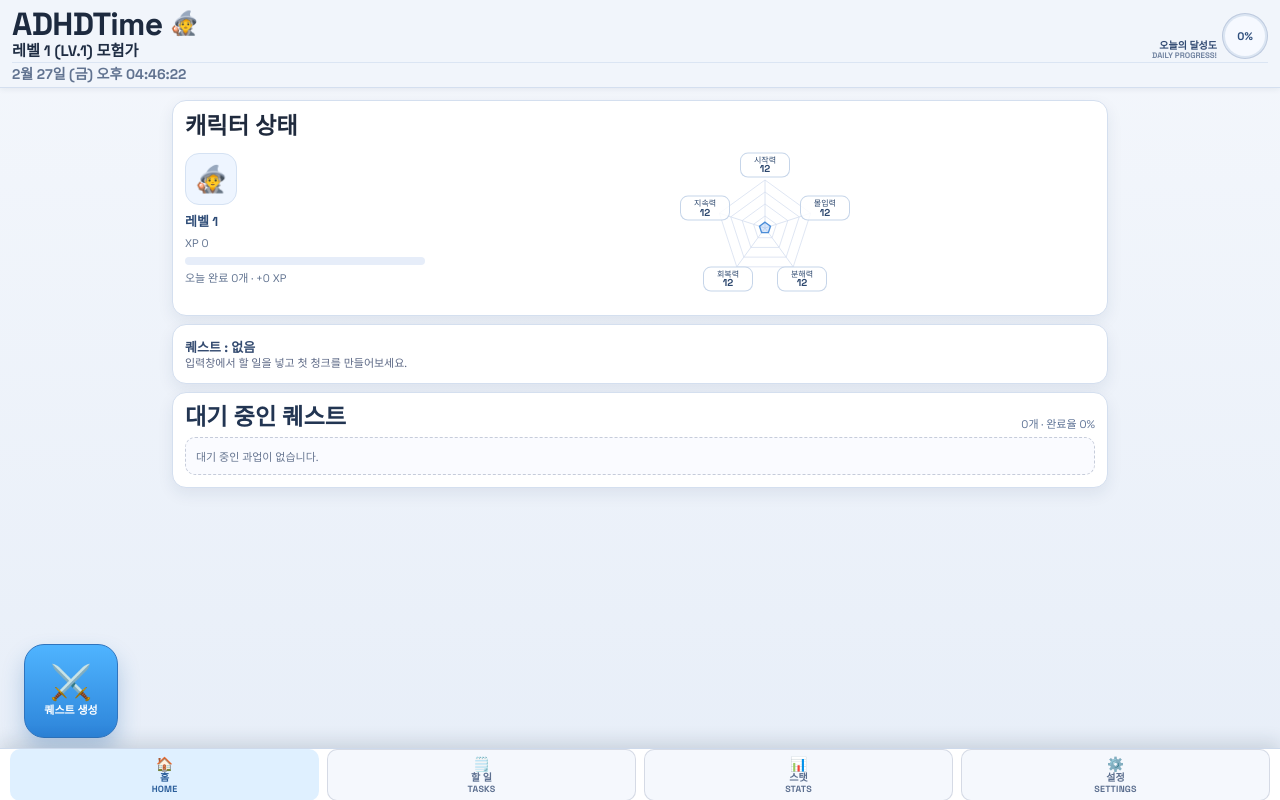
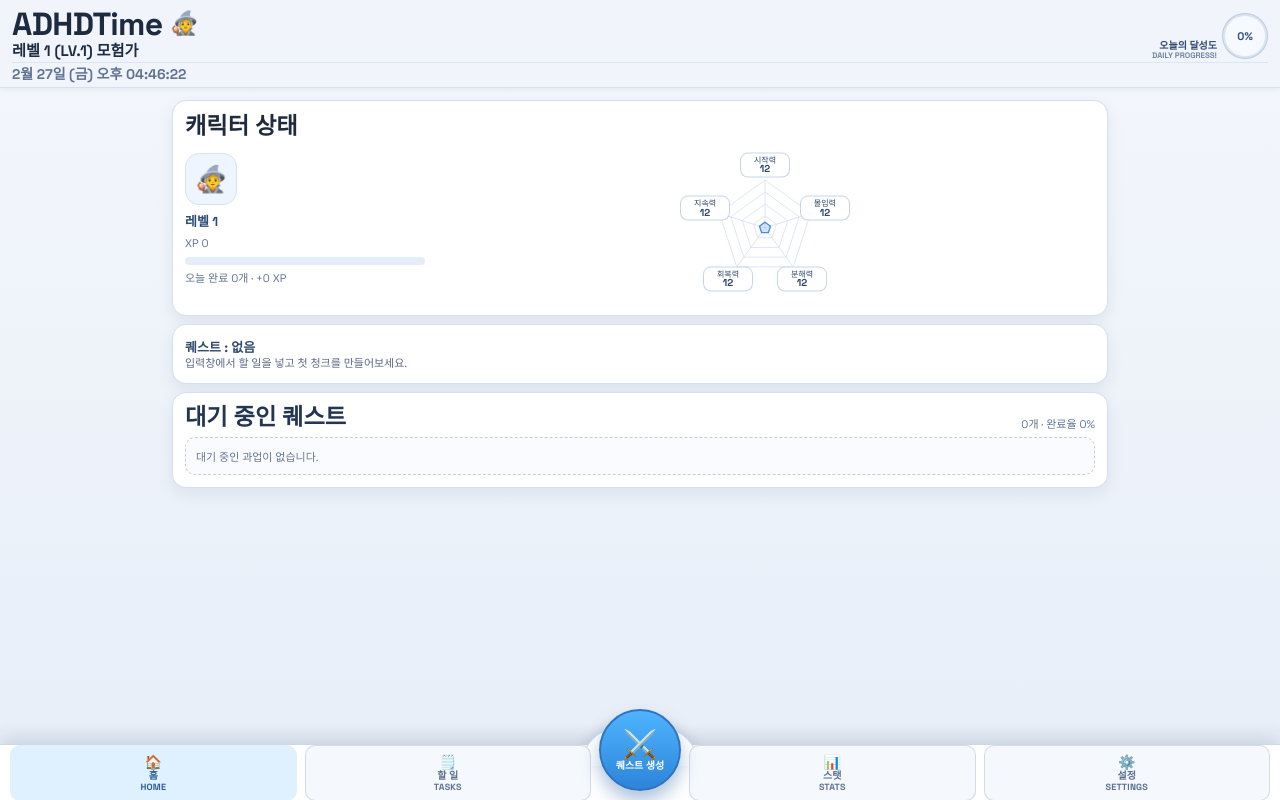
Before and after one commit to sphacker83/adhdtime, a Next.js app: page / in a window 1280 px wide. Built offline with nearby package versions, Linux system fonts and the light colour scheme; a web font is replaced by a local one.

Commit message:
feat: 하단 네비 중앙 돌출형 퀘스트 생성 CTA 적용

```diff
--- a/features/mvp/components/mvp-dashboard.module.css
+++ b/features/mvp/components/mvp-dashboard.module.css
@@ -1912,9 +1912,9 @@
 
 .shell {
   --layout-max-width: 100%;
-  --tab-height: 52px;
+  --tab-height: 56px;
   min-height: 100dvh;
-  padding: 0 0 calc(var(--tab-height) + 6px);
+  padding: 0 0 calc(var(--tab-height) + 34px);
   overflow-x: hidden;
   background: linear-gradient(180deg, #f4f7fc 0%, #e7eef8 100%);
 }
@@ -2294,49 +2294,9 @@
   font-size: 14px;
 }
 
-.floatingQuestButton {
-  position: fixed;
-  left: clamp(12px, 3vw, 24px);
-  right: auto;
-  bottom: calc(var(--tab-height) + 10px);
-  width: 94px;
-  height: 94px;
-  padding: 10px 8px;
-  border: 1px solid #2f74be;
-  border-radius: 20px;
-  background: linear-gradient(180deg, #4fb4ff 0%, #2d84d9 100%);
-  box-shadow: 0 12px 22px rgba(33, 99, 172, 0.28);
-  color: #fff;
-  display: grid;
-  grid-template-rows: auto auto;
-  justify-items: center;
-  align-content: center;
-  gap: 4px;
-  cursor: pointer;
-  z-index: 35;
-  font-weight: 800;
-  font-size: 11px;
-}
-
-.floatingQuestButtonIcon {
-  font-size: 34px;
-  line-height: 1;
-}
-
-.floatingQuestButtonLabel {
-  line-height: 1.1;
-  text-align: center;
-  white-space: normal;
-}
-
-.floatingQuestButton:focus-visible {
-  outline: 2px solid rgba(33, 132, 217, 0.35);
-  outline-offset: 2px;
-}
-
 .questModalBackdrop {
   z-index: 55;
-  padding: 0 12px calc(var(--tab-height) + 8px);
+  padding: 0 12px calc(var(--tab-height) + 24px);
 }
 
 .questModal {
@@ -2366,16 +2326,79 @@
   border-top: 1px solid #cdd9eb;
   background: #fff;
   box-shadow: 0 -6px 18px rgba(22, 39, 66, 0.14);
-  display: flex;
-  justify-content: space-between;
+  display: grid;
+  grid-template-columns: minmax(0, 1fr) auto minmax(0, 1fr);
+  align-items: stretch;
   gap: 8px;
   z-index: 70;
+  overflow: visible;
+}
+
+.tabBar::before {
+  content: "";
+  position: absolute;
+  left: 50%;
+  top: -18px;
+  width: 116px;
+  height: 38px;
+  transform: translateX(-50%);
+  border: 1px solid #cdd9eb;
+  border-bottom: 0;
+  border-top-left-radius: 999px;
+  border-top-right-radius: 999px;
+  background: #fff;
+  box-shadow: 0 -4px 14px rgba(22, 39, 66, 0.08);
+  pointer-events: none;
+}
+
+.tabGroup {
+  min-width: 0;
+  display: grid;
+  grid-template-columns: repeat(2, minmax(0, 1fr));
+  gap: 8px;
   align-items: stretch;
+  z-index: 1;
+}
+
+.tabCreateButton {
+  width: 82px;
+  height: 82px;
+  margin-top: -36px;
+  border-radius: 999px;
+  border: 2px solid #2f74be;
+  background: linear-gradient(180deg, #4fb4ff 0%, #2d84d9 100%);
+  box-shadow: 0 10px 18px rgba(24, 84, 153, 0.35);
+  color: #fff;
+  display: grid;
+  justify-items: center;
+  align-content: center;
+  gap: 2px;
+  padding: 8px 6px;
+  cursor: pointer;
+  z-index: 2;
+  align-self: start;
+}
+
+.tabCreateIcon {
+  font-size: 28px;
+  line-height: 1;
+}
+
+.tabCreateLabel {
+  font-size: 10px;
+  line-height: 1.1;
+  font-weight: 800;
+  text-align: center;
+}
+
+.tabCreateButton:focus-visible {
+  outline: 2px solid rgba(33, 132, 217, 0.35);
+  outline-offset: 2px;
 }
 
 .tabButton,
 .tabButtonActive {
-  flex: 1 1 0;
+  width: 100%;
   min-width: 0;
   height: var(--tab-height);
   border-radius: 10px;
@@ -2412,7 +2435,7 @@
 
 @media (min-width: 768px) {
   .shell {
-    --tab-height: 52px;
+    --tab-height: 56px;
   }
 
   .app {
--- a/features/mvp/components/mvp-dashboard.tsx
+++ b/features/mvp/components/mvp-dashboard.tsx
@@ -98,6 +98,8 @@ const TAB_ITEMS = [
   { key: "stats", labelKr: "스탯", labelEn: "STATS", icon: "📊" },
   { key: "settings", labelKr: "설정", labelEn: "SETTINGS", icon: "⚙️" }
 ] as const;
+const LEFT_TAB_ITEMS = TAB_ITEMS.slice(0, 2);
+const RIGHT_TAB_ITEMS = TAB_ITEMS.slice(2);
 
 const RISKY_INPUT_PATTERN = /(자해|죽고\s?싶|폭탄|불법|마약|살인|테러)/i;
 
@@ -224,6 +226,7 @@ export function MvpDashboard() {
   const [taskDueAtInput, setTaskDueAtInput] = useState("");
   const [taskMetaFeedback, setTaskMetaFeedback] = useState<string | null>(null);
   const [isGenerating, setIsGenerating] = useState(false);
+  const [isQuestComposerOpen, setIsQuestComposerOpen] = useState(false);
   const [, setFeedback] = useState<string>("오늘은 가장 작은 행동부터 시작해요.");
   const [clock, setClock] = useState(new Date());
   const [currentChunkId, setCurrentChunkId] = useState<string | null>(null);
@@ -1918,6 +1921,8 @@ export function MvpDashboard() {
       <main className={styles.app}>
         <TaskInputSection
           styles={styles}
+          isComposerOpen={isQuestComposerOpen}
+          onCloseComposer={() => setIsQuestComposerOpen(false)}
           sttSupportState={sttSupportState}
           taskInput={taskInput}
           onTaskInputChange={setTaskInput}
@@ -2089,7 +2094,8 @@ export function MvpDashboard() {
       </main>
 
       <nav className={styles.tabBar} aria-label="하단 탭">
-        {TAB_ITEMS.map((tab) => (
+        <div className={styles.tabGroup}>
+          {LEFT_TAB_ITEMS.map((tab) => (
             <button
               key={tab.key}
               type="button"
@@ -2101,6 +2107,31 @@ export function MvpDashboard() {
               <span className={styles.tabLabelEn}>{tab.labelEn}</span>
             </button>
           ))}
+        </div>
+        <button
+          type="button"
+          className={styles.tabCreateButton}
+          onClick={() => setIsQuestComposerOpen(true)}
+          aria-label="AI 퀘스트 생성 모달 열기"
+          title="AI 퀘스트 생성"
+        >
+          <span className={styles.tabCreateIcon} aria-hidden="true">⚔️</span>
+          <span className={styles.tabCreateLabel}>퀘스트 생성</span>
+        </button>
+        <div className={styles.tabGroup}>
+          {RIGHT_TAB_ITEMS.map((tab) => (
+            <button
+              key={tab.key}
+              type="button"
+              className={tab.key === activeTab ? styles.tabButtonActive : styles.tabButton}
+              onClick={() => setActiveTab(tab.key)}
+            >
+              <span className={styles.tabIcon} aria-hidden="true">{tab.icon}</span>
+              <span className={styles.tabLabelKr}>{tab.labelKr}</span>
+              <span className={styles.tabLabelEn}>{tab.labelEn}</span>
+            </button>
+          ))}
+        </div>
       </nav>
     </div>
   );
--- a/features/mvp/task-input/components/task-input-section.tsx
+++ b/features/mvp/task-input/components/task-input-section.tsx
@@ -1,6 +1,6 @@
 "use client";
 
-import { useRef, useState, type RefObject } from "react";
+import { useRef, type RefObject } from "react";
 import {
   MAX_TASK_TOTAL_MINUTES,
   MIN_TASK_TOTAL_MINUTES
@@ -17,6 +17,8 @@ type MvpDashboardStyles = Record<string, string>;
 
 export interface TaskInputSectionProps {
   styles: MvpDashboardStyles;
+  isComposerOpen: boolean;
+  onCloseComposer: () => void;
   sttSupportState: "supported" | "unsupported";
   taskInput: string;
   onTaskInputChange: (value: string) => void;
@@ -70,6 +72,8 @@ function formatMinutesButtonValue(rawValue: string): string {
 export function TaskInputSection(props: TaskInputSectionProps) {
   const {
     styles,
+    isComposerOpen,
+    onCloseComposer,
     sttSupportState,
     taskInput,
     onTaskInputChange,
@@ -90,7 +94,6 @@ export function TaskInputSection(props: TaskInputSectionProps) {
     sttTranscript,
     sttError
   } = props;
-  const [isComposerOpen, setIsComposerOpen] = useState(false);
   const scheduledForPickerRef = useRef<HTMLInputElement | null>(null);
   const dueAtPickerRef = useRef<HTMLInputElement | null>(null);
   const scheduledForButtonValue = formatDateButtonValue(taskScheduledForInput);
@@ -165,7 +168,7 @@ export function TaskInputSection(props: TaskInputSectionProps) {
     try {
       const isSuccess = await onGenerateTask();
       if (isSuccess) {
-        setIsComposerOpen(false);
+        onCloseComposer();
       }
     } catch {
       // 실패 시 모달은 열린 상태를 유지한다.
@@ -174,23 +177,10 @@ export function TaskInputSection(props: TaskInputSectionProps) {
 
   return (
     <>
-      {!isComposerOpen ? (
-        <button
-          type="button"
-          className={styles.floatingQuestButton}
-          onClick={() => setIsComposerOpen(true)}
-          aria-label="AI 퀘스트 생성 모달 열기"
-          title="AI 퀘스트 생성"
-        >
-          <span className={styles.floatingQuestButtonIcon} aria-hidden="true">⚔️</span>
-          <span className={styles.floatingQuestButtonLabel}>퀘스트 생성</span>
-        </button>
-      ) : null}
-
       {isComposerOpen ? (
         <div
           className={styles.questModalBackdrop}
-          onClick={() => setIsComposerOpen(false)}
+          onClick={onCloseComposer}
           role="presentation"
         >
           <section
@@ -205,7 +195,7 @@ export function TaskInputSection(props: TaskInputSectionProps) {
               <button
                 type="button"
                 className={styles.subtleButton}
-                onClick={() => setIsComposerOpen(false)}
+                onClick={onCloseComposer}
                 aria-label="퀘스트 모달 닫기"
               >
                 ✕
```
Also changed, not shown: dev/active/mobile-first-ui-image-parity/mobile-first-ui-image-parity-context.md (+12 -2 lines), dev/active/mobile-first-ui-image-parity/mobile-first-ui-image-parity-plan.md (+12 -1 lines), dev/active/mobile-first-ui-image-parity/mobile-first-ui-image-parity-tasks.md (+7 -0 lines), 2 other files (tests, documents, lock files or other folders). Lines whose indentation alone changed are shown as unchanged.
